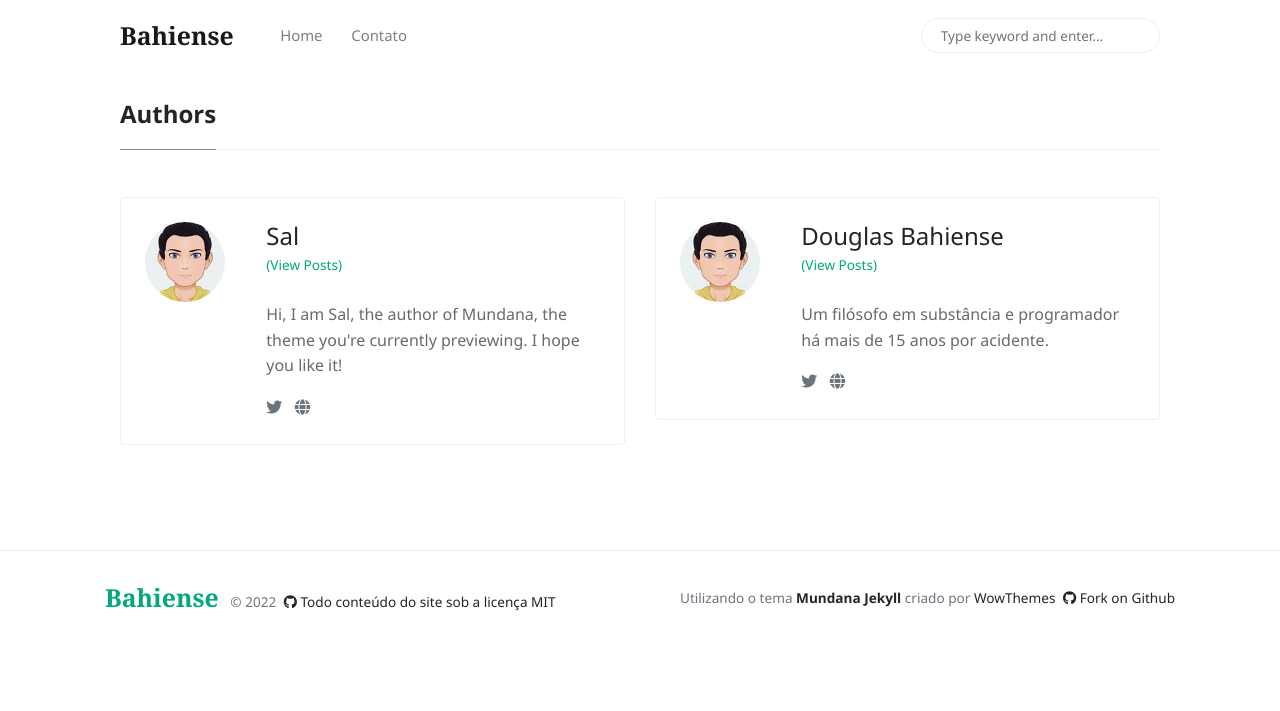
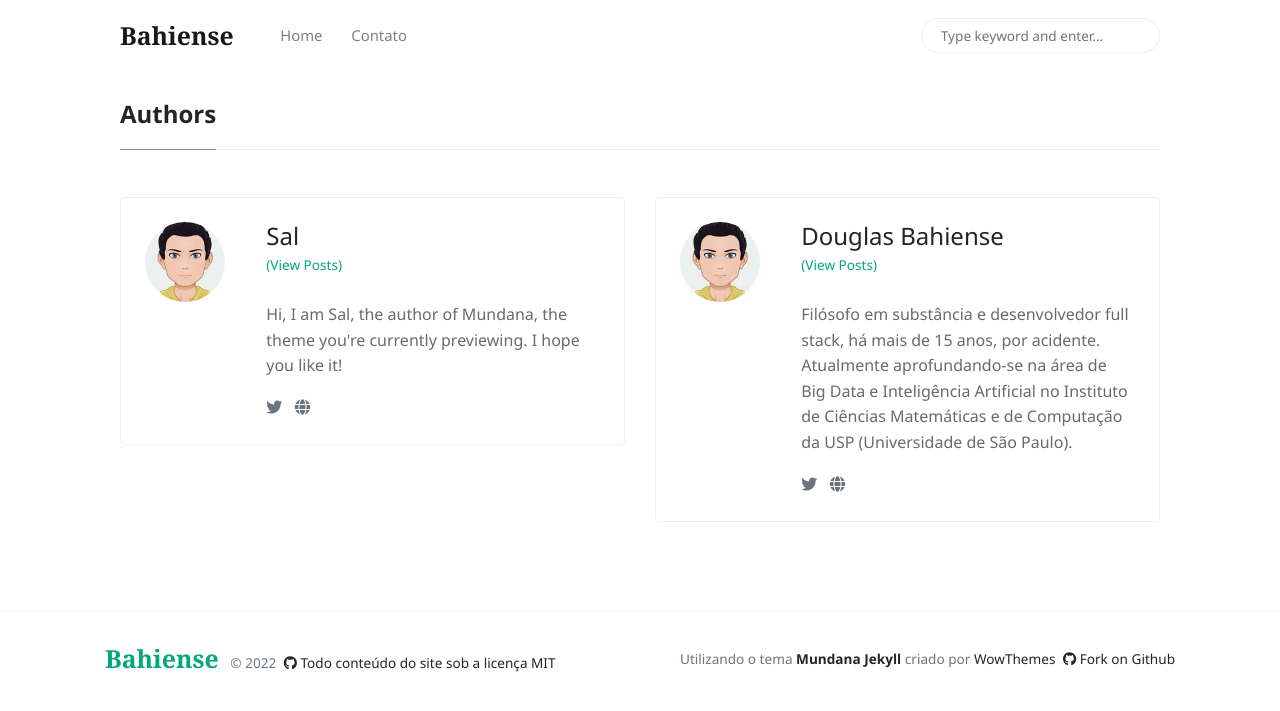
Before and after one commit to dbahiense/dbahiense.github.io, a Jekyll site: the page built from _pages/authors-list.html, in a window 1280 px wide. Shown: the top 711 px of the page. Built offline with Jekyll 4.4.1, drawn with Linux system fonts in a browser that asks for light colours; nearby versions of some CDN libraries.

Commit message:
edit config

```diff
--- a/_config.yml
+++ b/_config.yml
@@ -31,7 +31,9 @@
       name:           Douglas Bahiense
       site:           https://bahien.se
       avatar:         ./assets/images/avatar1.jpg
-      bio:            "Um filósofo em substância e programador há mais de 15 anos por acidente."
+      bio:            "Filósofo em substância e desenvolvedor full stack, há mais de 15 anos, por
+                      acidente. Atualmente aprofundando-se na área de Big Data e Inteligência Artificial
+                      no Instituto de Ciências Matemáticas e de Computação da USP (Universidade de São Paulo)."
       email:          douglas@bahien.se
       twitter:        http://bahien.se
 
```
